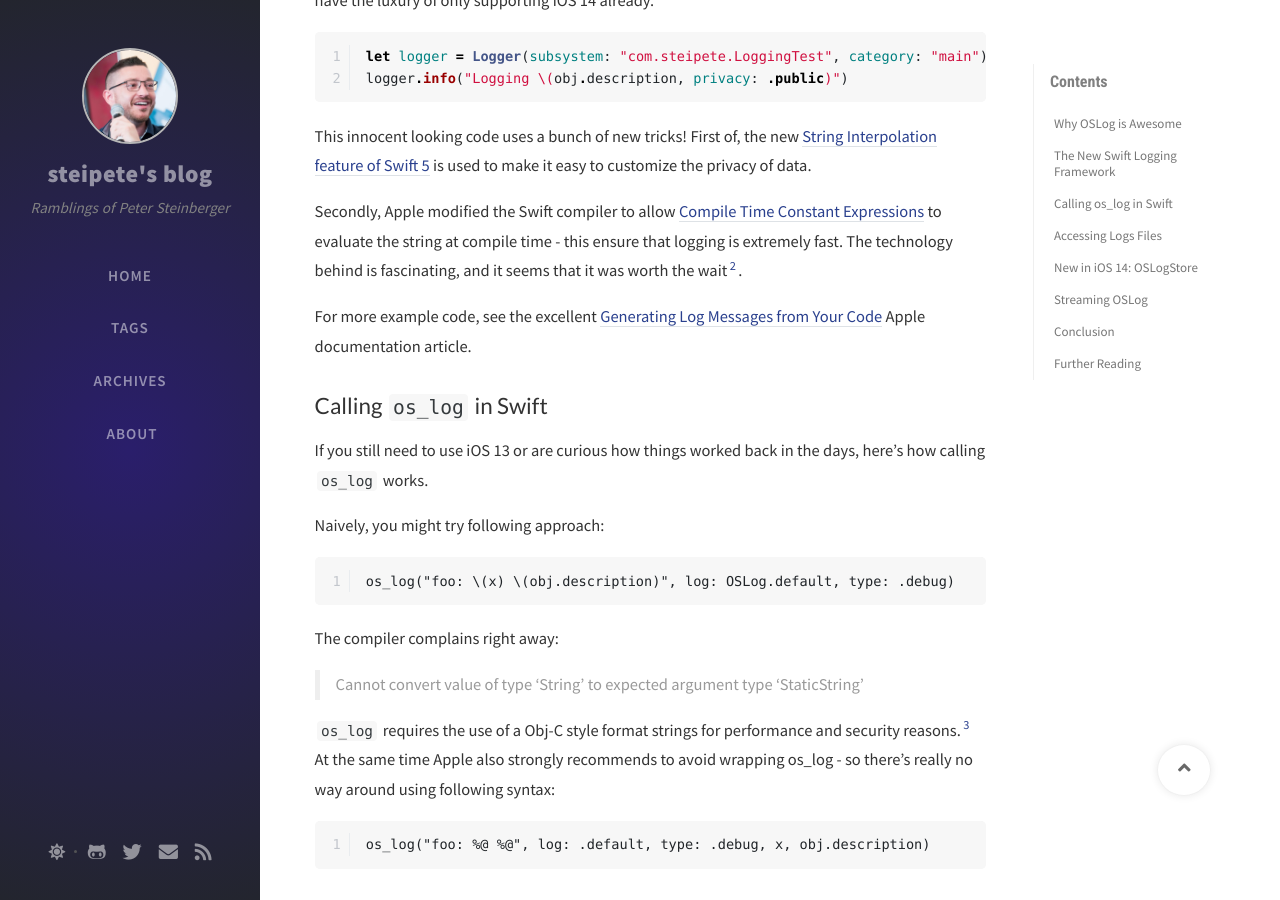
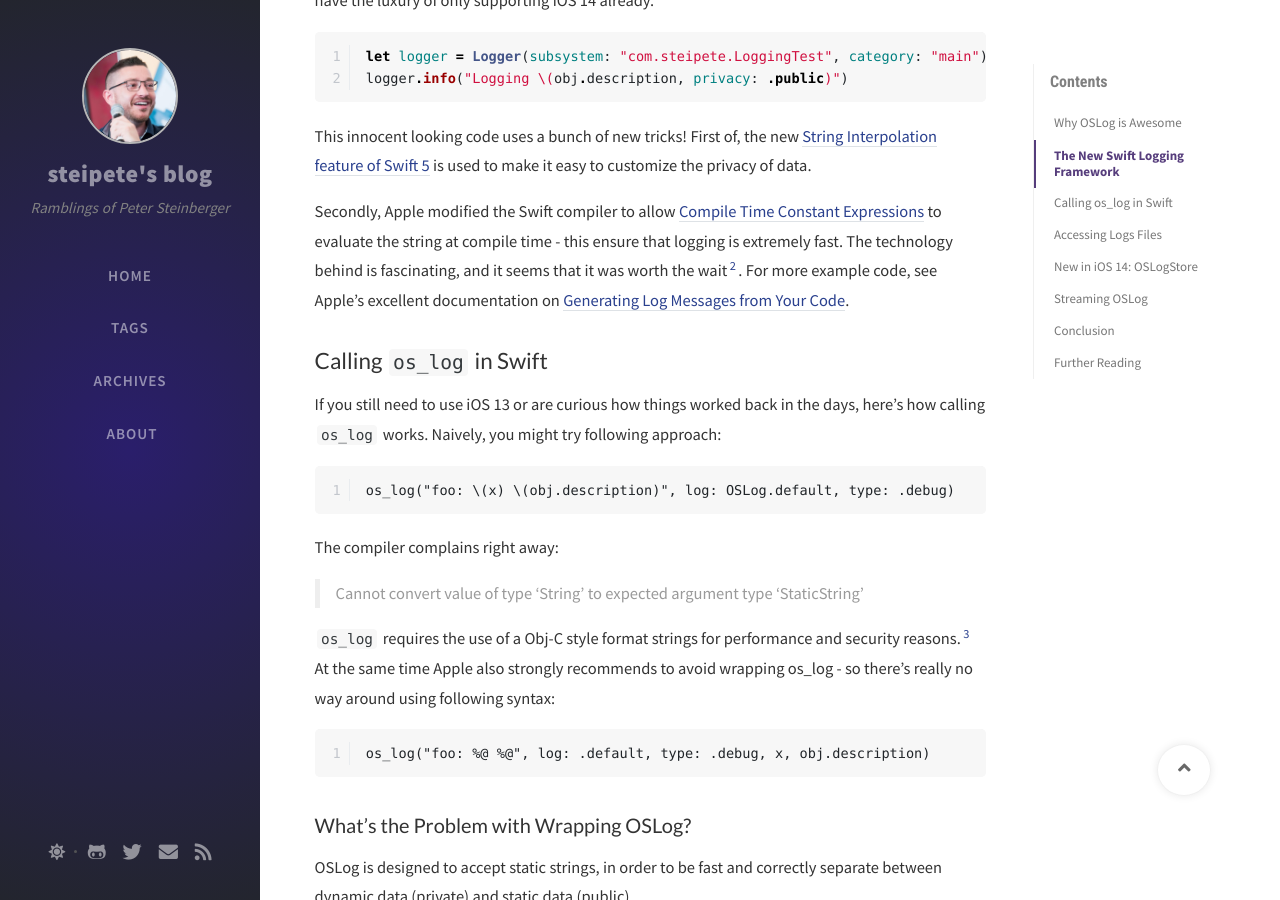
Before and after one commit to steipete/steipete.com, a Jekyll site: the page built from _posts/2020-08-22-logging-in-swift.md, in a window 1280 px wide and 900 px high, scrolled down 938 px. Built offline with Jekyll 4.4.1, drawn with Linux system fonts in a browser that asks for light colours; nearby versions of some CDN libraries; comment, search, counter and statistics services are not loaded.

Commit message:
lipstick

````diff
--- a/_posts/2020-08-22-logging-in-swift.md
+++ b/_posts/2020-08-22-logging-in-swift.md
@@ -34,17 +34,13 @@ logger.info("Logging \(obj.description, privacy: .public)")
 
 This innocent looking code uses a bunch of new tricks! First of, the new [String Interpolation feature of Swift 5](https://talk.objc.io/episodes/S01E143-string-interpolation-in-swift-5) is used to make it easy to customize the privacy of data.
 
-Secondly, Apple modified the Swift compiler to allow [Compile Time Constant Expressions](https://gist.github.com/marcrasi/b0da27a45bb9925b3387b916e2797789) to evaluate the string at compile time - this ensure that logging is extremely fast. The technology behind is fascinating, and it seems that it was worth the wait[^6].
-
-For more example code, see the excellent [Generating Log Messages from Your Code](https://developer.apple.com/documentation/os/logging/generating_log_messages_from_your_code) Apple documentation article.
+Secondly, Apple modified the Swift compiler to allow [Compile Time Constant Expressions](https://gist.github.com/marcrasi/b0da27a45bb9925b3387b916e2797789) to evaluate the string at compile time - this ensure that logging is extremely fast. The technology behind is fascinating, and it seems that it was worth the wait[^6]. For more example code, see Apple's excellent documentation on [Generating Log Messages from Your Code](https://developer.apple.com/documentation/os/logging/generating_log_messages_from_your_code).
 
 [^6]: Apple claimed in the [WWDC 2016 video about Unified Logging](https://developer.apple.com/videos/play/wwdc2016/721/) that support for Swift is coming "real soon". It took them 4 years, but they finally delivered on a worthy wrapper.
 
 ## Calling `os_log` in Swift
 
-If you still need to use iOS 13 or are curious how things worked back in the days, here's how calling `os_log` works.
-
-Naively, you might try following approach:
+If you still need to use iOS 13 or are curious how things worked back in the days, here's how calling `os_log` works. Naively, you might try following approach:
 ```
 os_log("foo: \(x) \(obj.description)", log: OSLog.default, type: .debug)
 ```
````
